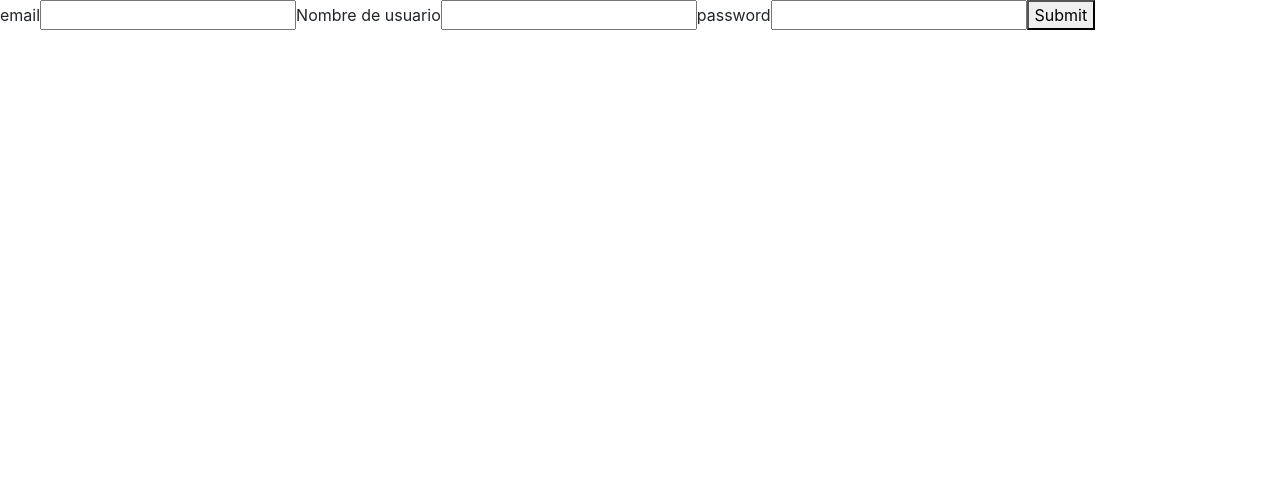
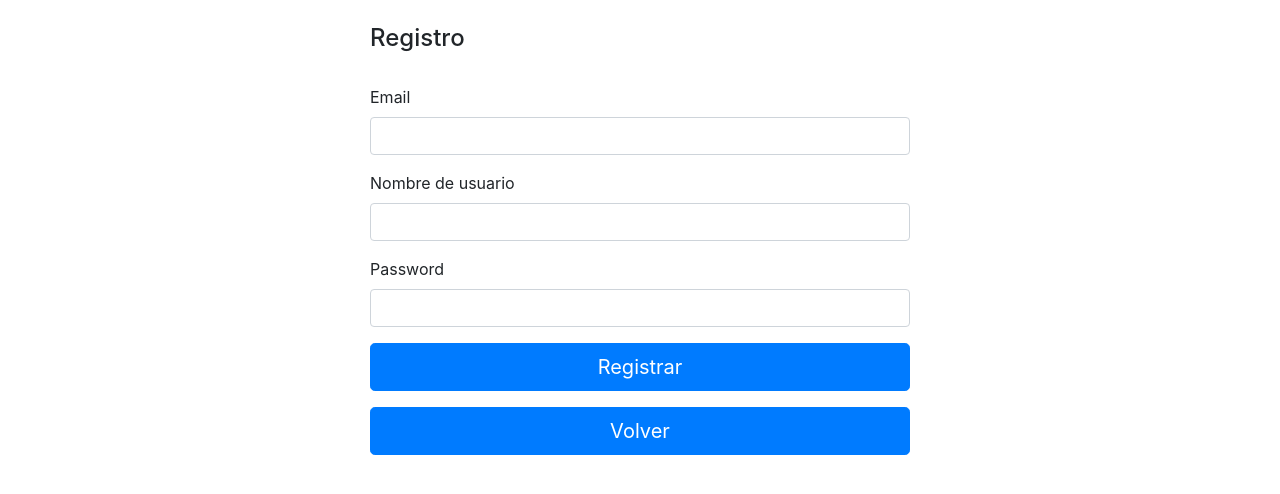
Before and after one commit to ea682/distribuidora, a React (Create React App) app in the folder front/: page /register in a window 1280 px wide. Shown: the top 494 px of the page. Built offline with nearby package versions, Linux system fonts and the light colour scheme.

Commit message:
Se agrego estilo a el login y el registro

```diff
--- a/front/src/App.js
+++ b/front/src/App.js
@@ -16,12 +16,13 @@ class App extends React.Component {
       <BrowserRouter>
         <Switch>
 
-          <Route path={'/main'} component={main} />
+        <Route path={'/main'} component={main} />
           <Route path={'/login'} exact component={Login} />
           <Route path={'/register'} exact component={Registro} />
           <AuthComponent>
             <Route path={'/protected'} component={Protected} />
           </AuthComponent>
+
         </Switch>
       </BrowserRouter>
     );
--- a/front/src/Components/Home/Home.js
+++ b/front/src/Components/Home/Home.js
@@ -4,14 +4,7 @@ function Home() {
   return (
     <div>
       <h2>HELLO</h2>
-      <p>Cras facilisis urna ornare ex volutpat, et
-      convallis erat elementum. Ut aliquam, ipsum vitae
-      gravida suscipit, metus dui bibendum est, eget rhoncus nibh
-      metus nec massa. Maecenas hendrerit laoreet augue
-      nec molestie. Cum sociis natoque penatibus et magnis
-      dis parturient montes, nascetur ridiculus mus.</p>
-
-      <p>Duis a turpis sed lacus dapibus elementum sed eu lectus.</p>
+      <p>Hola Mundo!</p>
     </div>
   );
 }
--- a/front/src/Components/Login/AuthenticatedComponent.js
+++ b/front/src/Components/Login/AuthenticatedComponent.js
@@ -1,11 +1,6 @@
 import React, { Component } from 'react';
 import { getJwt } from '../helpers/jwt';
 import { withRouter } from 'react-router-dom';
-
-import Cliente from '../Home/Cliente';
-import Factura from '../Home/Factura';
-import Producto from '../Home/Producto';
-import Home from '../Home/Home';
 
 class AuthenticatedComponent extends Component {
   constructor(props) {
--- a/front/src/Components/Login/Login.js
+++ b/front/src/Components/Login/Login.js
@@ -2,6 +2,7 @@ import React, { Component } from 'react';
 import axios from 'axios';
 import api from '../config/Api';
 import { Link } from 'react-router-dom';
+import 'bootstrap/dist/css/bootstrap.min.css';
 
 class Login extends Component {
   constructor(props) {
@@ -45,15 +46,31 @@ class Login extends Component {
 
   render() {
     return (
-      <div>
-        <form onSubmit={e => this.submit(e)}>
-          <label>email</label><input type="text" name="email" onChange={e => this.change(e)} value={this.state.email} />
-          <label>password</label><input type="password" name="password" onChange={e => this.change(e)}
-                                        value={this.state.password} />
-          <button type="submit">Submit</button>
-        </form>
-        <div>
-          <div><Link to="/register">Registrarce</Link> </div>
+      <div class="container">
+        <div class="row justify-content-center">
+          <div class="col-6">
+            <div>
+              <br></br>
+              <h4>Login</h4>
+              <br></br>
+            </div>
+            <form onSubmit={e => this.submit(e)}>
+              <div className = 'form-group'>
+                <label>email</label>
+                <input type="text" className= 'form-control' name="email" onChange={e => this.change(e)} value={this.state.email} />
+              </div>
+              <div className = 'form-group'>
+                <label>password</label>
+                <input type="password" className= 'form-control' name="password" onChange={e => this.change(e)}value={this.state.password} />
+              </div>
+              <div className = 'form-group'>
+                <button type="submit" className="btn btn-primary btn-lg btn-block">Ingresar</button>
+              </div>
+            </form>
+            <div>
+              <div><Link to="/register" className="btn btn-primary btn-lg btn-block">Registrarte</Link> </div>
+            </div>
+          </div>
         </div>
       </div>
     );
--- a/front/src/Components/Login/Registro.js
+++ b/front/src/Components/Login/Registro.js
@@ -1,6 +1,8 @@
 import React, { Component } from 'react';
 import axios from 'axios';
 import api from '../config/Api';
+import { Link } from 'react-router-dom';
+import 'bootstrap/dist/css/bootstrap.min.css';
 
 class Registro extends Component {
   constructor(props) {
@@ -32,7 +34,7 @@ class Registro extends Component {
     let userName = this.state.userName;
     let password = this.state.password;
 
-    axios.post(api+`/api/users/register/${email}/${userName}/${password}`, {
+    axios.post(api+`/api/users/register/${userName}/${email}/${password}`, {
       email : this.state.email,
       userName : this.state.userName,
       password : this.state.password
@@ -53,14 +55,36 @@ class Registro extends Component {
 
   render() {
     return (
-      <div>
-        <form onSubmit={e => this.submit(e)}>
-            <label>email</label><input type="text" name="email" onChange={e => this.change(e)} value={this.state.email} />
-            <label>Nombre de usuario</label><input type="text" name="userName" onChange={e => this.change(e)} value={this.state.userName} />
-            <label>password</label><input type="password" name="password" onChange={e => this.change(e)}
-                                        value={this.state.password} />
-            <button type="submit">Submit</button>
-        </form>
+      <div class="container">
+        <div class="row justify-content-center">
+          <div class="col-6">
+            <div>
+            <br></br>
+            <h4>Registro</h4>
+            <br></br>
+            </div>
+            <form onSubmit={e => this.submit(e)}>
+              <div className = 'form-group'>
+                <label>Email</label>
+                <input type="text" className= 'form-control' name="email" onChange={e => this.change(e)} value={this.state.email} />
+              </div>
+              <div className = 'form-group'>
+                <label>Nombre de usuario</label>
+                <input type="text" className= 'form-control' name="userName" onChange={e => this.change(e)} value={this.state.userName} />
+              </div>
+              <div className = 'form-group'>
+                <label>Password</label>
+                <input type="password" className= 'form-control' name="password" onChange={e => this.change(e)} value={this.state.password} />
+              </div>
+              <div className = 'form-group'>
+                <button type="submit" className = 'btn btn-primary btn-lg btn-block'>Registrar</button>
+              </div>
+              <div>
+                <Link to="/Login" className="btn btn-primary btn-lg btn-block">Volver</Link>
+              </div>
+            </form>
+          </div>
+        </div>
       </div>
     );
   }
```
